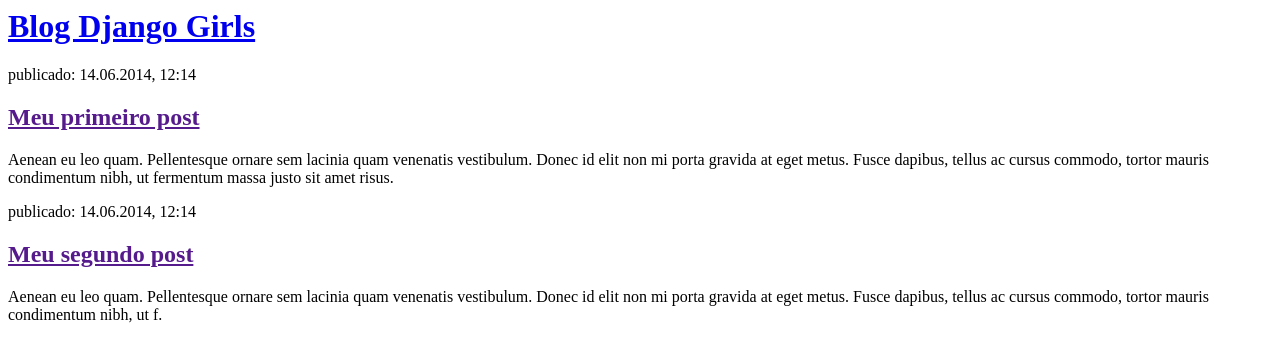
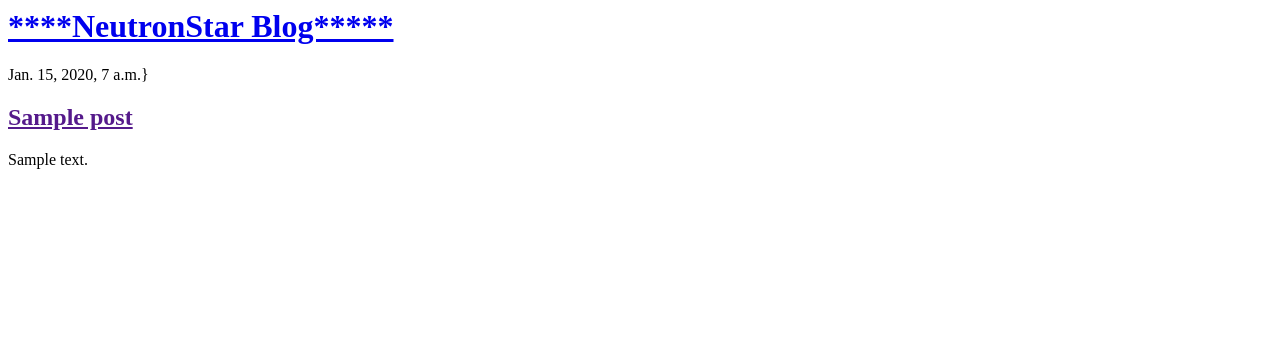
Before and after one commit to rmsilva007/myFirstBlog, a Django app: template blog/templates/blog/post_list.html in a window 1280 px wide. Shown: the top 362 px of the page. Run offline with Django 3.2, Linux system fonts and the light colour scheme; the template is opened without the code that fills it: values that come from a table or form of the project are taken from there, others are empty; tables that the repository leaves empty hold one stand-in row (values such as "Sample post").

Commit message:
Modified templates to dysplay posts  from database

```diff
--- a/blog/templates/blog/post_list.html
+++ b/blog/templates/blog/post_list.html
@@ -4,19 +4,16 @@
     </head>
     <body>
         <div>
-            <h1><a href="/">Blog Django Girls</a></h1>
+            <h1><a href="/">****NeutronStar Blog*****</a></h1>
         </div>
 
-        <div>
-            <p>publicado: 14.06.2014, 12:14</p>
-            <h2><a href="">Meu primeiro post</a></h2>
-            <p>Aenean eu leo quam. Pellentesque ornare sem lacinia quam venenatis vestibulum. Donec id elit non mi porta gravida at eget metus. Fusce dapibus, tellus ac cursus commodo, tortor mauris condimentum nibh, ut fermentum massa justo sit amet risus.</p>
-        </div>
+    {% for post in posts %}
 
         <div>
-            <p>publicado: 14.06.2014, 12:14</p>
-            <h2><a href="">Meu segundo post</a></h2>
-            <p>Aenean eu leo quam. Pellentesque ornare sem lacinia quam venenatis vestibulum. Donec id elit non mi porta gravida at eget metus. Fusce dapibus, tellus ac cursus commodo, tortor mauris condimentum nibh, ut f.</p>
+            <p>{{ post.published_date }}}</p>
+            <h2><a href="">{{ post.title }}</a></h2>
+            <p>{{ post.text|linebreaksbr }}</p>
         </div>
+    {% endfor %}
     </body>
 </html>
--- a/blog/views.py
+++ b/blog/views.py
@@ -1,4 +1,8 @@
 # Create your views here.
 from django.shortcuts import render
+from .models import Post
+from django.utils import timezone
+
 def post_list(request):
-     return render(request,'blog/post_list.html', {})
+     posts = Post.objects.filter(published_date__lte=timezone.now()).order_by('published_date')
+     return render(request,'blog/post_list.html', {'posts':posts})
```
